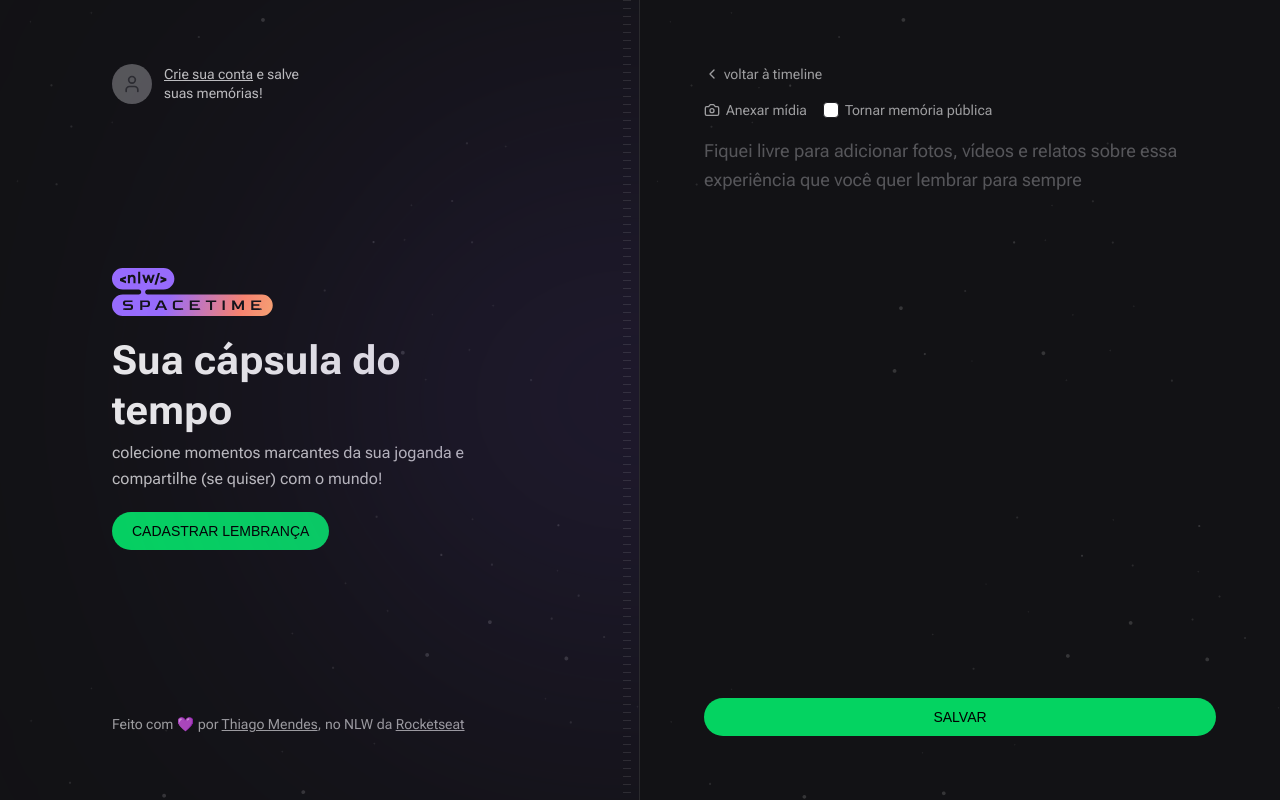
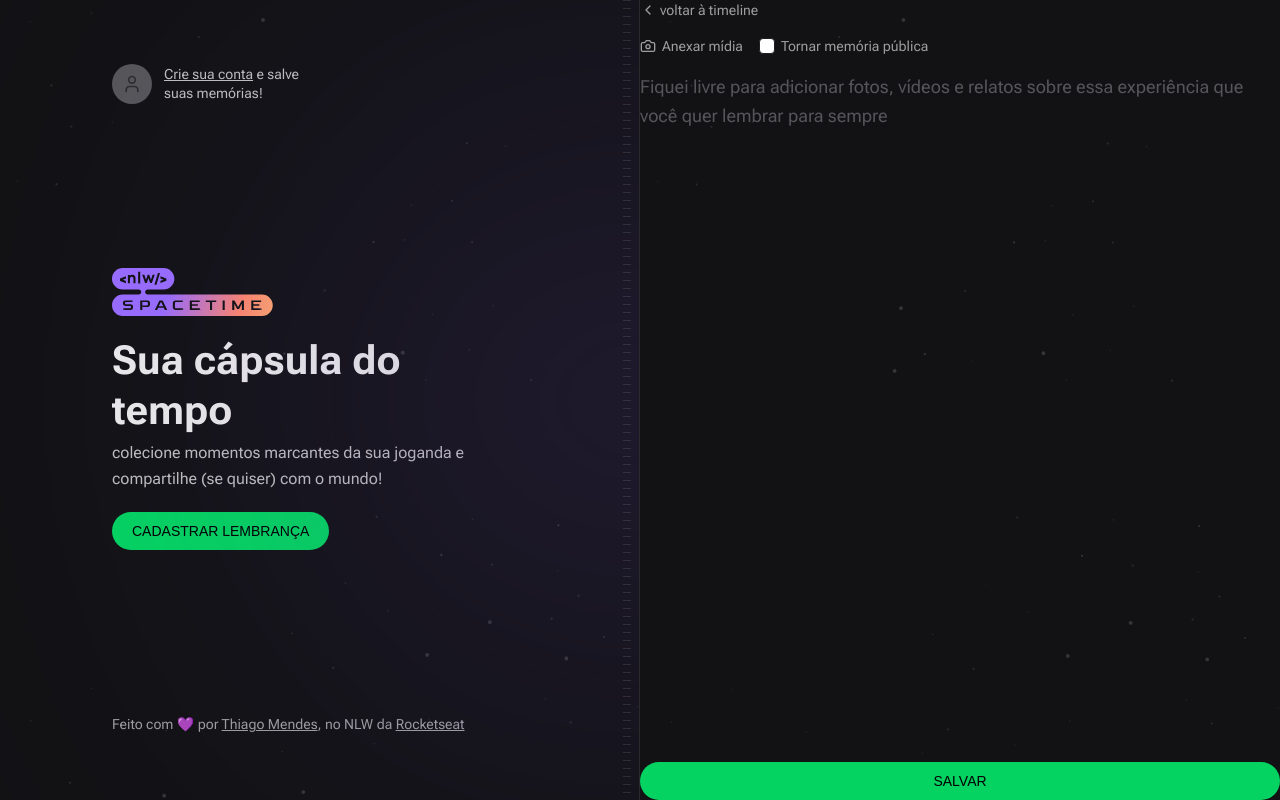
Before and after one commit to ThiagoZellMendes/timeCapsuleNLW, a Next.js app in the folder web/: page /memories/new in a window 1280 px wide. Built offline with nearby package versions, Linux system fonts and the light colour scheme; no server answers; a web font is replaced by a local one.

Commit message:
Feat: Add Scroll Screen Rigth - Web

```diff
--- a/web/src/app/layout.tsx
+++ b/web/src/app/layout.tsx
@@ -51,7 +51,7 @@
           </div>
 
           {/* Right */}
-          <div className="flex flex-col bg-[url(../assets/bg-stars.svg)] bg-cover p-16">
+          <div className="flex flex-col max-h-screen overflow-y-scroll bg-[url(../assets/bg-stars.svg)] bg-cover">
             {children}
           </div>
         </main>
```
